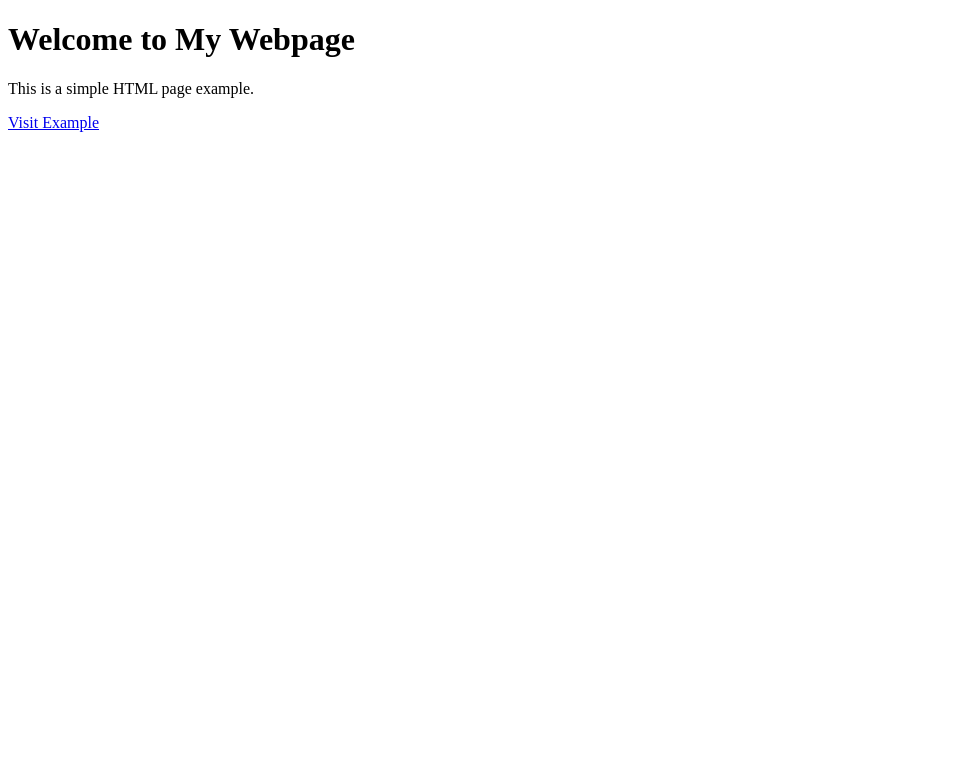
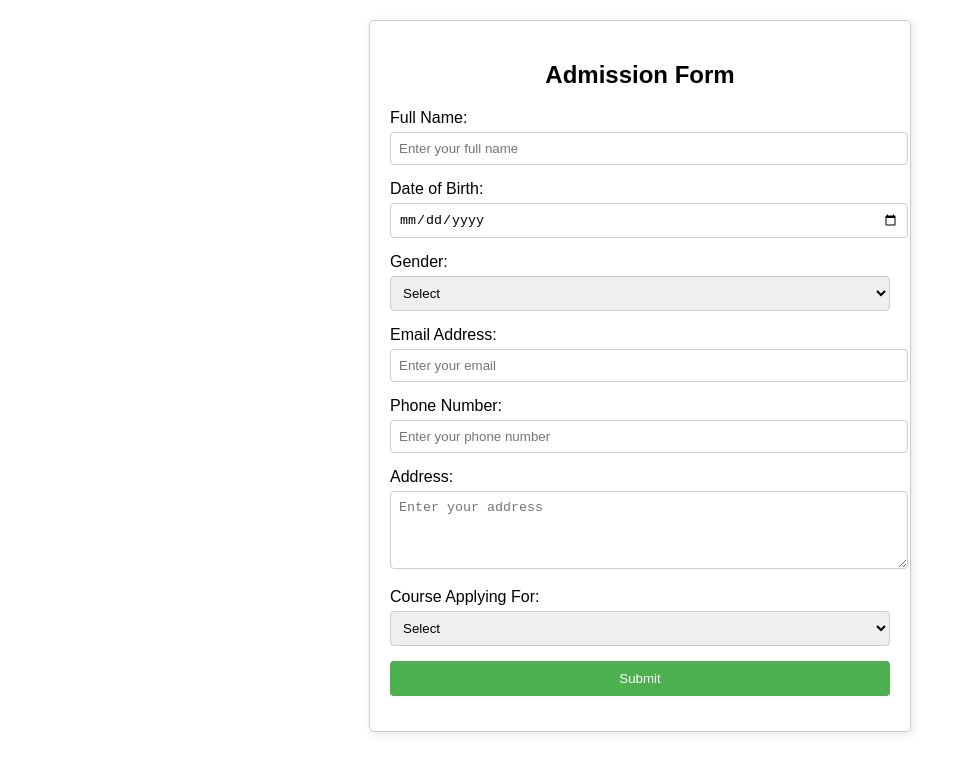
Before and after one commit to khadesagar200/demo3, a plain HTML site: page index.html in a window 1280 px wide. Shown: the whole page, without its empty margins (0-968 px from the left). Drawn offline with Linux system fonts and the light colour scheme.

Commit message:
index.html

```diff
--- a/index.html
+++ b/index.html
@@ -1,11 +1,111 @@
 <!DOCTYPE html>
 <html>
 <head>
-    <title>My First Webpage</title>
+    <title>Admission Form</title>
+    <style>
+        body {
+            font-family: Arial, sans-serif;
+            margin: 20px;
+        }
+        .form-container {
+            max-width: 500px;
+            margin: auto;
+            padding: 20px;
+            border: 1px solid #ccc;
+            border-radius: 5px;
+            box-shadow: 2px 2px 10px rgba(0, 0, 0, 0.1);
+        }
+        .form-container h2 {
+            text-align: center;
+            margin-bottom: 20px;
+        }
+        .form-group {
+            margin-bottom: 15px;
+        }
+        .form-group label {
+            display: block;
+            margin-bottom: 5px;
+        }
+        .form-group input, .form-group select, .form-group textarea {
+            width: 100%;
+            padding: 8px;
+            border: 1px solid #ccc;
+            border-radius: 4px;
+        }
+        .form-group textarea {
+            resize: vertical;
+        }
+        .form-group button {
+            width: 100%;
+            padding: 10px;
+            background-color: #4CAF50;
+            color: white;
+            border: none;
+            border-radius: 4px;
+            cursor: pointer;
+        }
+        .form-group button:hover {
+            background-color: #45a049;
+        }
+    </style>
 </head>
 <body>
-    <h1>Welcome to My Webpage</h1>
-    <p>This is a simple HTML page example.</p>
-    <a href="https://www.example.com">Visit Example</a>
+
+<div class="form-container">
+    <h2>Admission Form</h2>
+    <form action="/submit" method="post">
+        <!-- Personal Information -->
+        <div class="form-group">
+            <label for="fullName">Full Name:</label>
+            <input type="text" id="fullName" name="fullName" placeholder="Enter your full name" required>
+        </div>
+        <div class="form-group">
+            <label for="dob">Date of Birth:</label>
+            <input type="date" id="dob" name="dob" required>
+        </div>
+        <div class="form-group">
+            <label for="gender">Gender:</label>
+            <select id="gender" name="gender" required>
+                <option value="">Select</option>
+                <option value="male">Male</option>
+                <option value="female">Female</option>
+                <option value="other">Other</option>
+            </select>
+        </div>
+
+        <!-- Contact Information -->
+        <div class="form-group">
+            <label for="email">Email Address:</label>
+            <input type="email" id="email" name="email" placeholder="Enter your email" required>
+        </div>
+        <div class="form-group">
+            <label for="phone">Phone Number:</label>
+            <input type="tel" id="phone" name="phone" placeholder="Enter your phone number" required>
+        </div>
+
+        <!-- Address -->
+        <div class="form-group">
+            <label for="address">Address:</label>
+            <textarea id="address" name="address" rows="4" placeholder="Enter your address" required></textarea>
+        </div>
+
+        <!-- Educational Details -->
+        <div class="form-group">
+            <label for="course">Course Applying For:</label>
+            <select id="course" name="course" required>
+                <option value="">Select</option>
+                <option value="bachelor">Bachelor's Degree</option>
+                <option value="master">Master's Degree</option>
+                <option value="diploma">Diploma</option>
+            </select>
+        </div>
+
+        <!-- Submit Button -->
+        <div class="form-group">
+            <button type="submit">Submit</button>
+        </div>
+    </form>
+</div>
+
 </body>
 </html>
```
